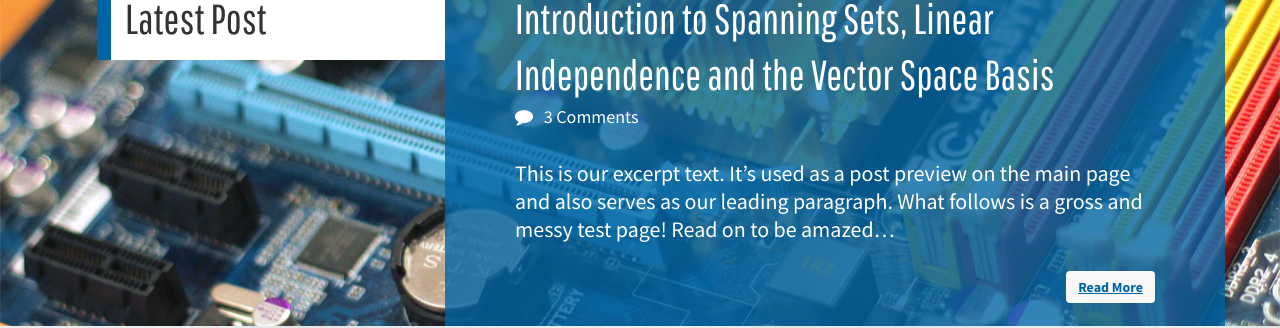
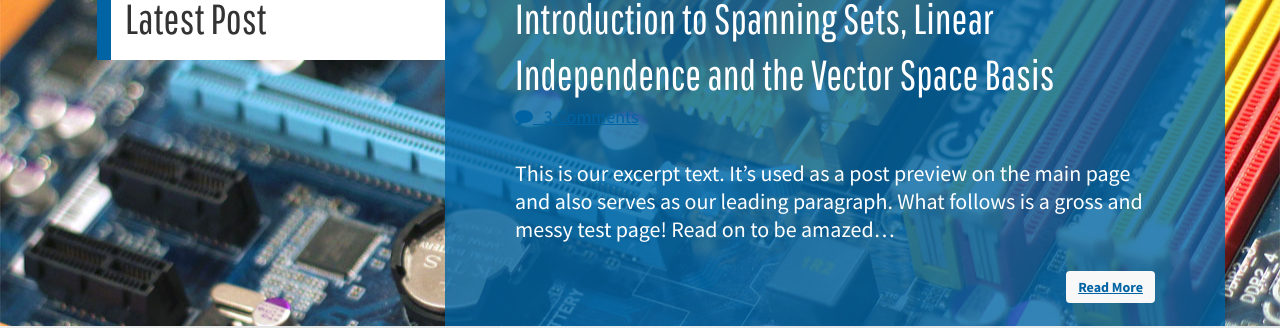
Before and after one commit to aarondgordon/aarondgordon.github.io, a Jekyll site: the page built from index.html, in a window 1280 px wide. Shown: the part 249-577 px from the top of the page. Built offline with Jekyll 4.4.1, drawn with Linux system fonts in a browser that asks for light colours; nearby versions of some CDN libraries.

Commit message:
Feature comments links to comments anchor

```diff
--- a/index.html
+++ b/index.html
@@ -12,7 +12,9 @@
       <div class="col-sm-8 no-gutter">
         <div class="cover-panel">
           <div class="cover-title">{{ post.title }}</div>
-          <p><i class="fa fa-comment"></i> &nbsp; 3 Comments</p>
+          <p>
+            <a href="{{ post.url }}#comments"><i class="fa fa-comment"></i> &nbsp; 3 Comments</a>
+          </p>
           <p class="lead">{{ post.excerpt | remove:'<p>' | remove:'</p>' }}</p>
           <a class="btn btn-cover" href="{{ post.url }}">Read More</a>
         </div>
```
